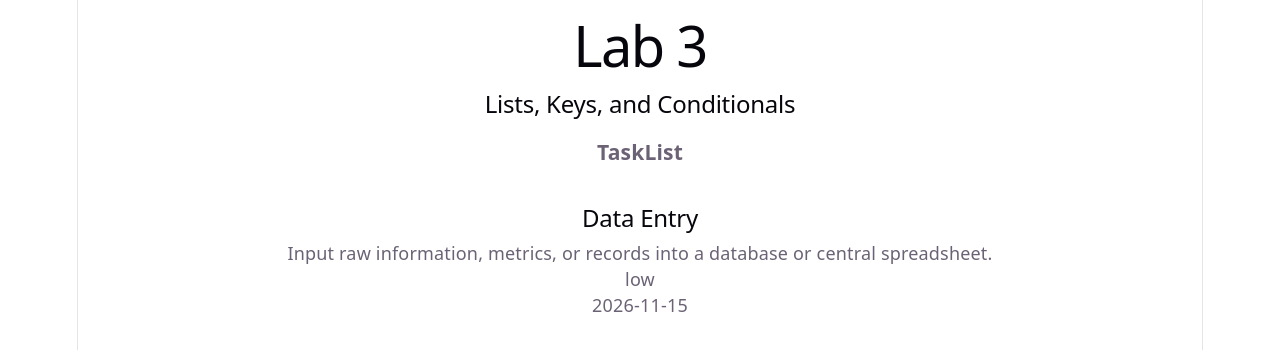
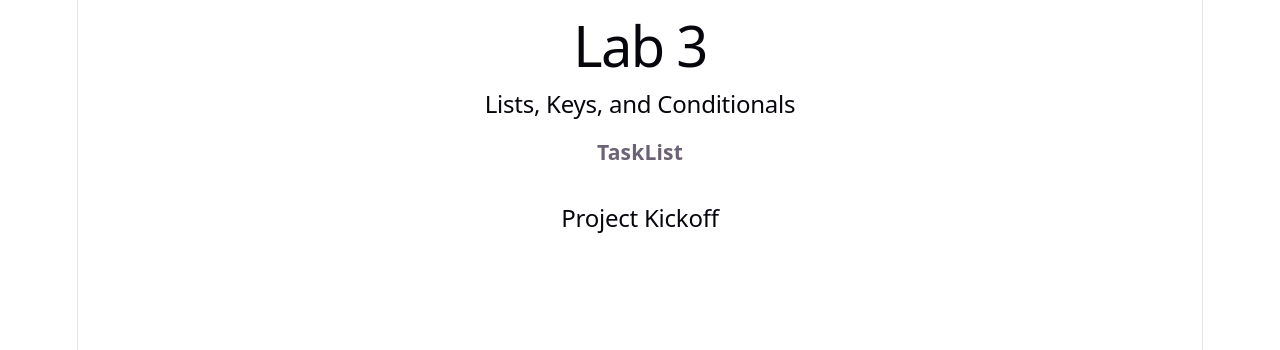
Before and after one commit to divzmadhu/lab-9-3, a React (Vite) app: page / in a window 1280 px wide. Shown: the top 350 px of the page. Built offline with nearby package versions, Linux system fonts and the light colour scheme.

Commit message:
Update TaskList to render task titles from an array

```diff
--- a/src/App.tsx
+++ b/src/App.tsx
@@ -2,6 +2,15 @@ import './App.css';
 import TaskList from "./components/TaskList/TaskList";
 
 export default function App() {
+
+  const task = {
+    id: "1",
+    title: "Project Kickoff",
+    description: "Project Manager: Conduct initial kickoff meeting with stakeholders and the assigned team to align on project objectives, scope, and deliverables.",
+    status: "pending",
+    priority: "high",
+    dueDate: "2026-11-02"
+  };
   return (
     <div>
       <h1>Lab 3</h1>
@@ -10,15 +19,11 @@ export default function App() {
       <div className="tasklist-box">
 
         <TaskList
+          tasks = {[task]}
+          onStatusChange={() => {}}
+          onDelete={() => {}}
+        />
 
-          id="T101"
-          title="Data Entry"
-          description="Input raw information, metrics, or records into a database or central spreadsheet."
-          status="In Progress"
-          priority="low"
-          dueDate="2026-11-15"
-
-        />
       </div>
 
     </div>
--- a/src/components/TaskList/TaskList.tsx
+++ b/src/components/TaskList/TaskList.tsx
@@ -3,10 +3,9 @@ import type { TaskListProps } from "../../types";
 export default function TaskList(props: TaskListProps) {
     return (
         <div>
-            <h2>{props.title}</h2>
-            <p>{props.description}</p>
-            <p>{props.priority}</p>
-            <p>{props.dueDate}</p>
+            {props.tasks.map((task) => (
+                <h2 key={task.id}>{task.title}</h2>
+            ))}
         </div>
 
     );
```
